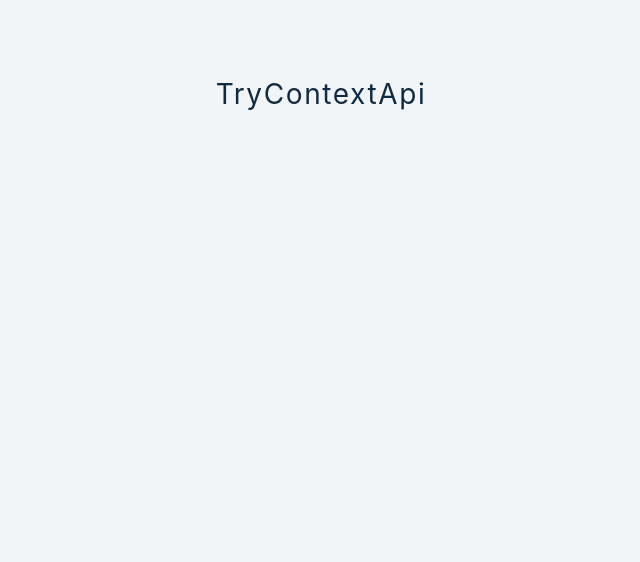
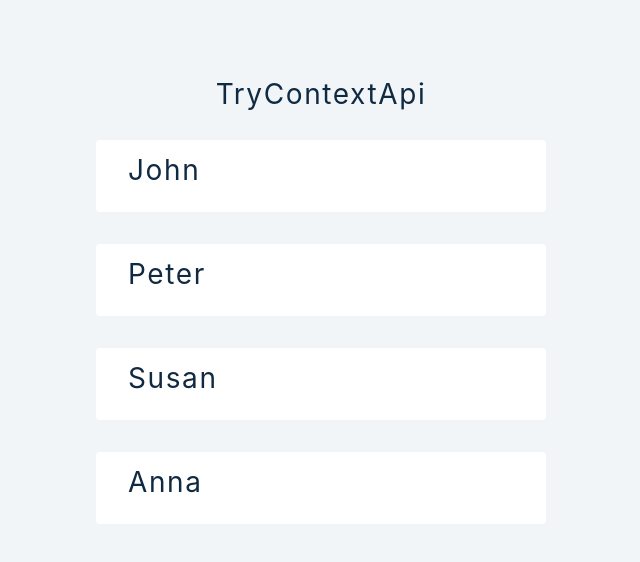
Before and after one commit to yelosolutions/React-Advanced, a React (Create React App) app in the folder second-app/: page / in a window 1280 px wide. Shown: the top 562 px of the page, without its empty margins (319-959 px from the left). Built offline with nearby package versions, Linux system fonts and the light colour scheme.

Commit message:
more on useContext

```diff
--- a/second-app/src/tutorial/8-useContext/setup/try-context-api.js
+++ b/second-app/src/tutorial/8-useContext/setup/try-context-api.js
@@ -1,11 +1,43 @@
-import React from 'react';
+import React, {useState, useContext} from 'react';
+import {data} from '../../../data';
 
-//useContext hook -
+/**
+ * useContext hook - Allow inheritance of data(removePerson function)
+ *  down the heirarchy
+*/
+const TryContextApi = () => {
+    const [people, setPeople] = useState(data);
 
-const TryContextApi = () => {
+    const removePerson = (id) => {
+        const newPeople = people.filter((person) => person.id !== id );
+        return setPeople(newPeople);
+    };
+
     return (
+        <>
         <h3>TryContextApi</h3>
+        <List people={people}/>
+        </>
     );
 };
 
+
+
+const List = ({people}) => {
+    return <section>
+        {people.map((person) => {
+            return <SinglePerson key={person.id} name={person.name}/>
+        })}
+
+    </section>
+};
+
+const SinglePerson = ({id, name}) => {
+    return <div className="item">
+        <h3>{name}</h3>
+        <button ></button>
+    </div>
+
+};
+
 export default TryContextApi;
```
